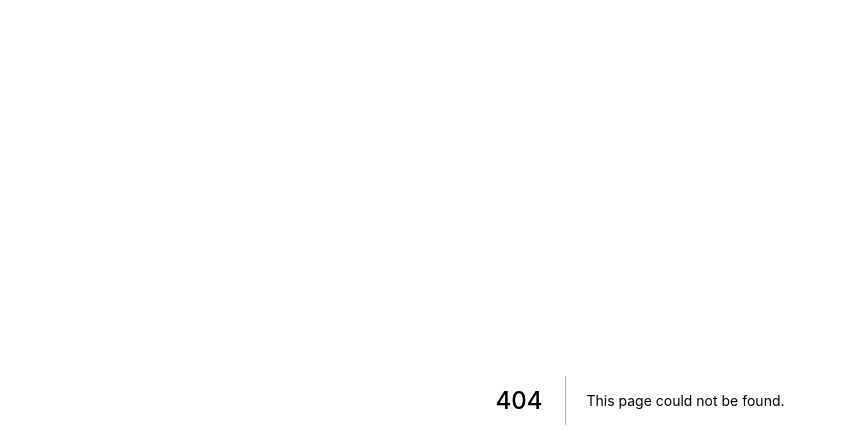
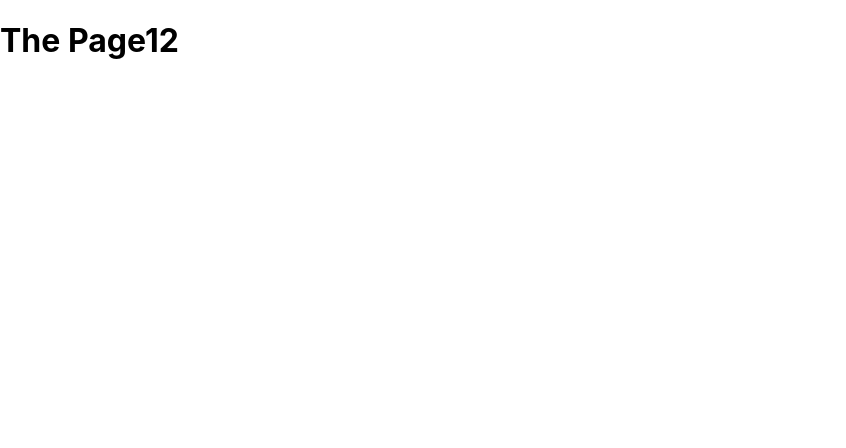
Before and after one commit to ryu9663/mergin-practice, a Next.js app: page /page12 in a window 1280 px wide. Before the commit this address had no page. Shown: the top 448 px of the page, without its empty margins (0-846 px from the left). Built offline with nearby package versions, Linux system fonts and the light colour scheme.

Commit message:
feat: DEV page12 추가

```diff
--- /dev/null
+++ b/pages/page12.js
@@ -0,0 +1,5 @@
+function Page12() {
+    return <h1>The Page12</h1>;
+  }
+
+  export default Page12;
```
